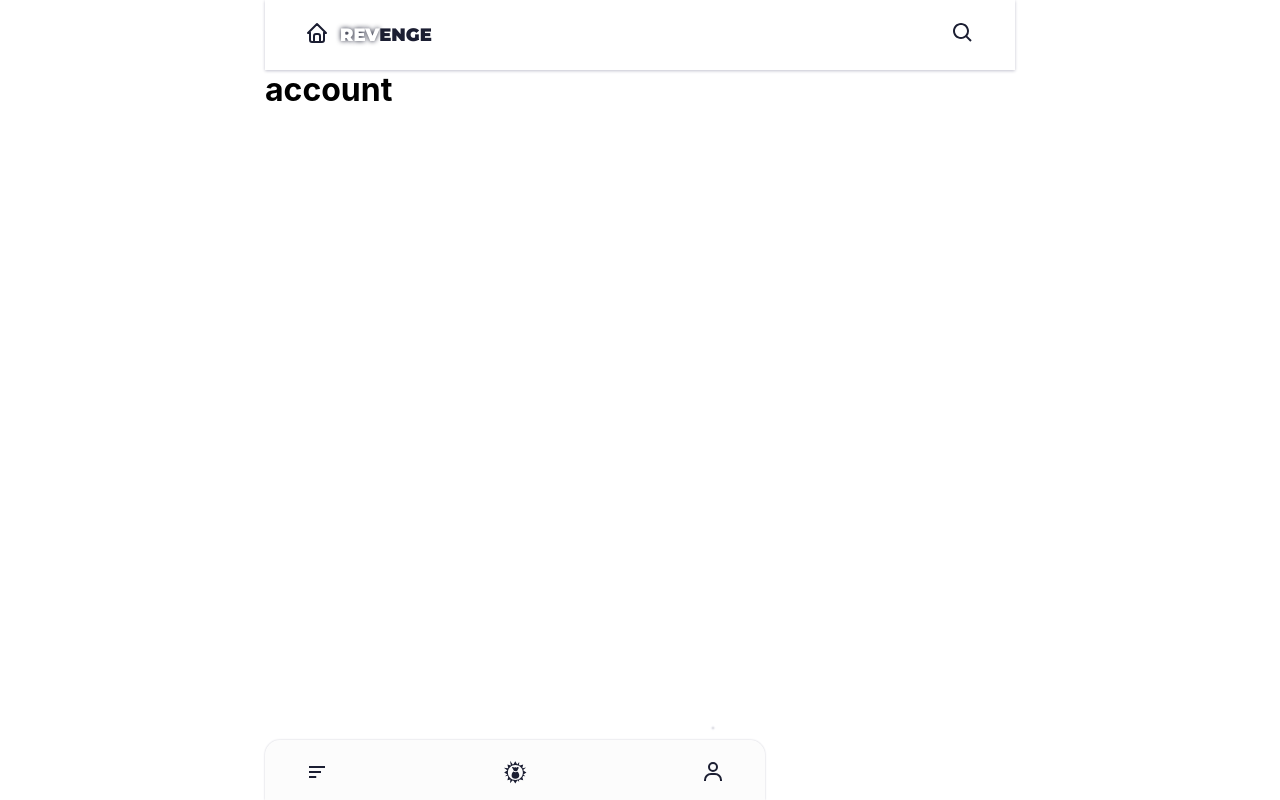
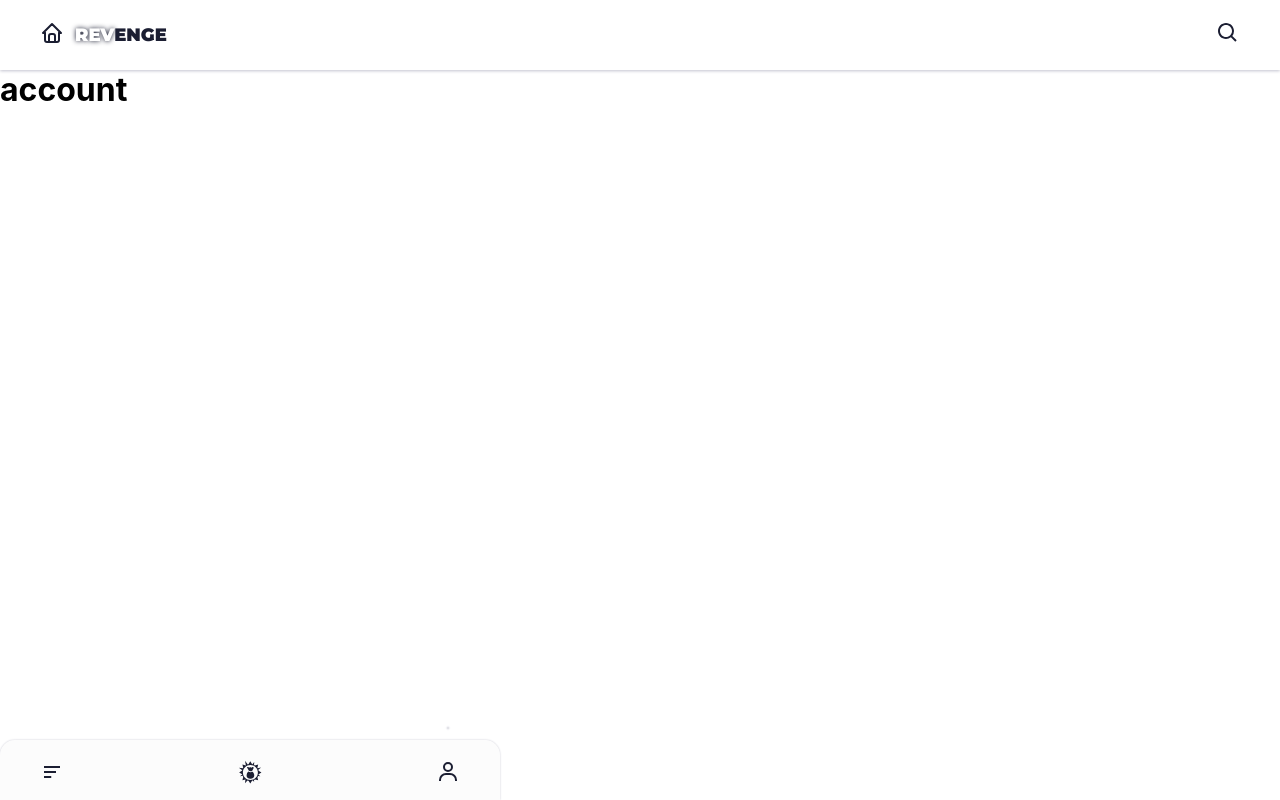
Before and after one commit to revenge-buy/plateforme, a Next.js app: page /account in a window 1280 px wide. Built offline with nearby package versions, Linux system fonts and the light colour scheme.

Commit message:
resetting max app width

```diff
--- a/styles/globals.css
+++ b/styles/globals.css
@@ -11,7 +11,8 @@ body{
 }
 
 .app{
-  max-width: 750px;
+  max-width: 100vw;
+  overflow-x: hidden;
   margin: auto;
 }
 
```
